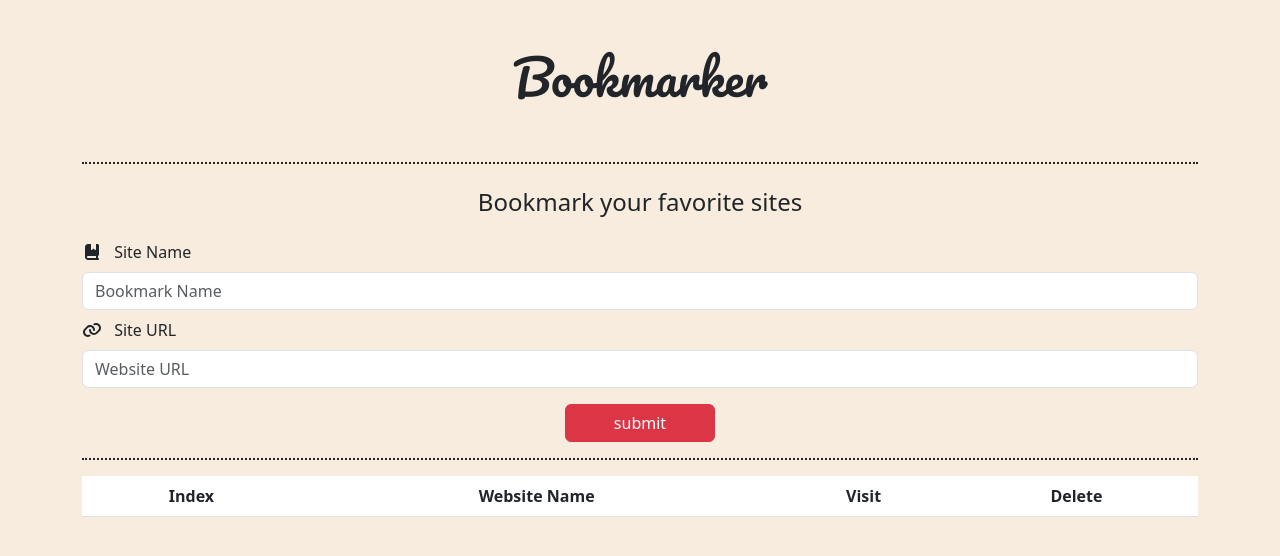
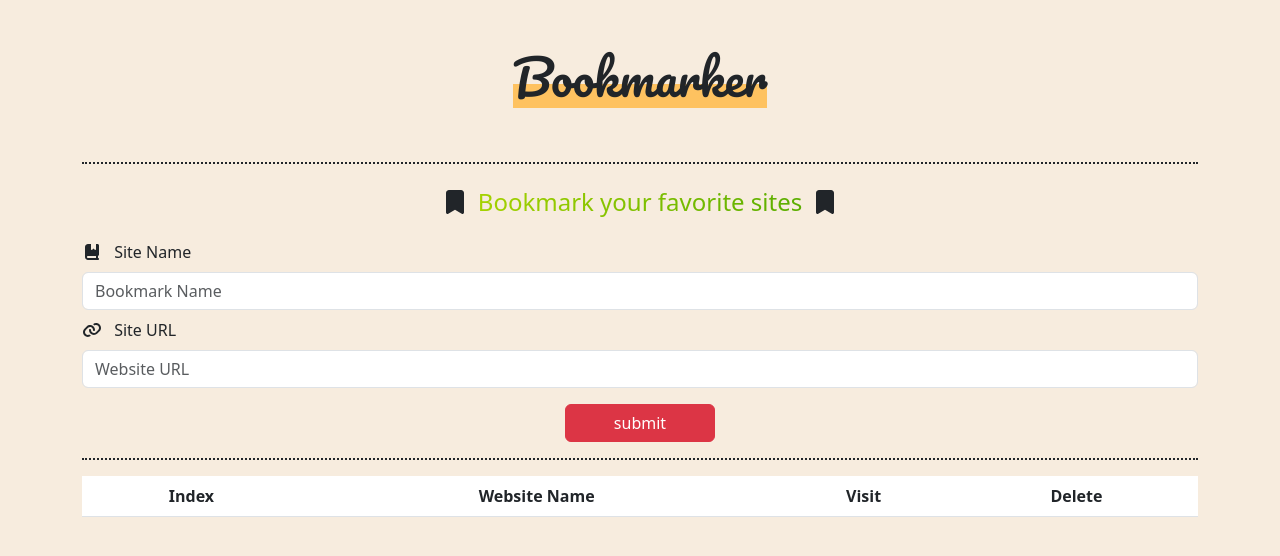
Before and after one commit to Minaabskhron/bookmark, a plain HTML site: page index.html in a window 1280 px wide. Drawn offline with Linux system fonts and the light colour scheme.

Commit message:
sec commit

```diff
--- a/css/style.css
+++ b/css/style.css
@@ -1,5 +1,6 @@
 h1{
     font-family: 'Pacifico', cursive;
+    z-index: 5;
 }
 .home{
     border:dotted 2px ;
@@ -37,3 +38,23 @@ h1{
     background-position: right;
     background-size: 1.3em;
 }
+h1::after{
+    content: "";
+    position: absolute;
+    background-color: #FEC260;
+    right: 0;
+    left: 0;
+    top: 55%;
+    bottom: 30%;
+    z-index: -1;
+    transition: all .25s;
+}
+h1:hover::after{
+    top: 45%;
+}
+h4{
+    background-image:linear-gradient(to right ,yellow,green);
+    background-clip: text;
+    -webkit-text-fill-color: transparent;
+    -webkit-background-clip: text;
+}
--- a/index.html
+++ b/index.html
@@ -17,12 +17,12 @@
     <div class="TheHomePage vh-100">
         <div class="container">
             <div>
-                <div class="h1Div">
-                    <h1 class="text-center py-5 display-5">Bookmarker</h1>
+                <div class="h1Div d-flex justify-content-center">
+                    <h1 class="text-center py-5 display-5 position-relative d-inline-block">Bookmarker</h1>
                 </div>
 
                 <div class="home py-3">
-                    <h4 class="text-center py-2">Bookmark your favorite sites</h4>
+                    <h4 class="text-center py-2"><i class="fa-solid fa-bookmark me-2"></i>Bookmark your favorite sites<i class="ms-2 fa-solid fa-bookmark"></i></h4>
                     <div>
                         <label for="siteName" class="py-2 fw-medium"><i class="me-2 fa-solid fa-book-bookmark"></i> Site Name</label>
                         <div id="siteNameID">
@@ -43,7 +43,6 @@
                     </div>
 
                 </div>
-
 
                 <table class="table text-center my-3 mb-5">
                     <thead>
```
